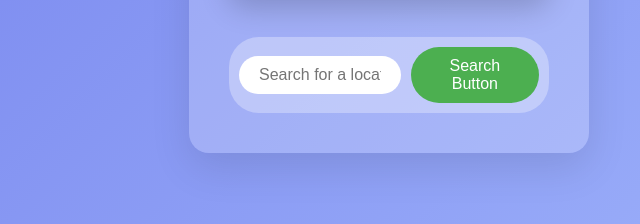
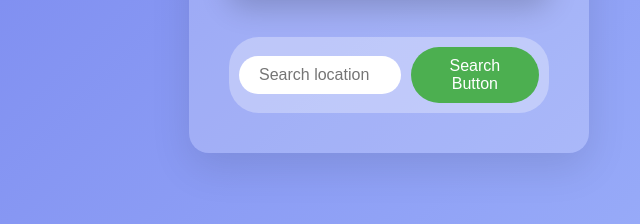
Before and after one commit to faizz-k/weather-applicatin, a plain HTML site: page index.html in a window 1280 px wide. Shown: the part 493-717 px from the top of the page, 251-891 px from the left. Drawn offline with Linux system fonts and the light colour scheme; no server answers.

Commit message:
Update index.html

```diff
--- a/index.html
+++ b/index.html
@@ -24,7 +24,7 @@
         </div>
         <nav>
             <form>
-                <input type="text" placeholder="Search for a location" class="search_area">
+                <input type="text" placeholder="Search location" class="search_area">
                 <button type="submit">Search Button</button>
             </form>
 
```
